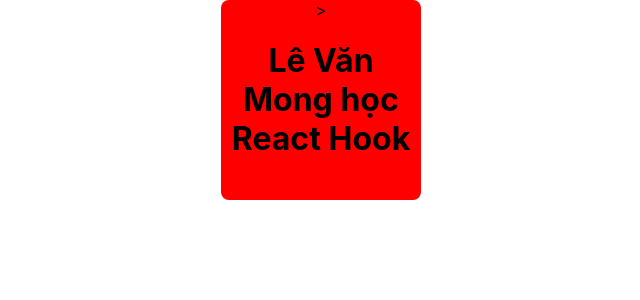
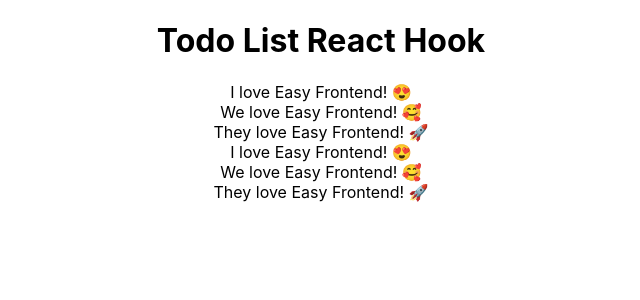
Before and after one commit to Mongker/learn-react-hook, a React (Create React App) app: page / in a window 1280 px wide. Shown: the top 300 px of the page, without its empty margins (319-959 px from the left). Built offline with nearby package versions, Linux system fonts and the light colour scheme.

Commit message:
MongLV: lam todoList thong qua useState bai 4 https://www.youtube.com/watch?v=G27sfcWlMzc&list=PLeS7aZkL6GOsHNoyeEpeL8B1PnbKoQD9m&index=5

```diff
--- /dev/null
+++ b/src/component/Main.js
@@ -0,0 +1,41 @@
+/**
+ * Copyright 2020 present, Lê Văn Mong.
+ * All rights reserved.
+ * @author Mong Le Van on 8/11/2020
+ * @email: levanmong.dola.99@gmail.com
+ * @student-code: 68DCHT20091
+ * @university: UTT (Đại học Công Nghệ Giao Thông Vận Tải)
+ */
+
+import React, {useState} from 'react';
+import TodoList from './TodoList';
+// import PropTypes from 'prop-types';
+
+function Main() {
+    const [todoList, setTodoList] = useState([
+        { id: 1, title: 'I love Easy Frontend! 😍' },
+        { id: 2, title: 'We love Easy Frontend! 🥰' },
+        { id: 3, title: 'They love Easy Frontend! 🚀' },
+        { id: 4, title: 'I love Easy Frontend! 😍' },
+        { id: 5, title: 'We love Easy Frontend! 🥰' },
+        { id: 6, title: 'They love Easy Frontend! 🚀' },
+    ]);
+
+    function handleTodoClick(todo) {
+        debugger;
+        console.log(todo);
+        const index = todoList.findIndex((x) => x.id === todo.id);
+        const newTodoList = [...todoList];
+        newTodoList.splice(index, 1);
+        setTodoList(newTodoList);
+    }
+
+    return(
+        <div>
+            <h1>Todo List React Hook</h1>
+            <TodoList todos={todoList} onTodoClick={handleTodoClick} />
+        </div>
+    );
+}
+
+export default Main;
--- /dev/null
+++ b/src/component/TodoList/index.js
@@ -0,0 +1,44 @@
+/**
+ * Copyright 2020 present, Lê Văn Mong.
+ * All rights reserved.
+ * @author Mong Le Van on 8/11/2020
+ * @email: levanmong.dola.99@gmail.com
+ * @student-code: 68DCHT20091
+ * @university: UTT (Đại học Công Nghệ Giao Thông Vận Tải)
+ */
+
+import React from 'react';
+import PropTypes from 'prop-types';
+
+function TodoList(props) {
+    const {todos, onTodoClick} = props;
+    debugger;
+    function handleClick(todo) {
+        if(onTodoClick) {
+            onTodoClick(todo);
+        }
+    }
+    return(
+        <div className="todo-list">
+            {
+                todos.map((todo) => (
+                    <div key={todo.id} onClick={() => handleClick(todo)}>
+                        {todo.title}
+                    </div>
+                ))
+            }
+        </div>
+    );
+}
+
+TodoList.propTypes = {
+    todos: PropTypes.array,
+    onTodoClick: PropTypes.func,
+};
+
+TodoList.defaultProps = {
+    todos: [],
+    onTodoClick: () => {},
+}
+
+export default TodoList;
--- a/src/index.js
+++ b/src/index.js
@@ -2,11 +2,13 @@
 import ReactDOM from 'react-dom';
 import './index.css';
 import App from './component/ColorBox/App';
+import Main from './component/Main';
 import * as serviceWorker from './serviceWorker';
 
 ReactDOM.render(
   <React.StrictMode>
-    <App />
+    {/*<App />*/}
+      <Main />
   </React.StrictMode>,
   document.getElementById('root')
 );
```
